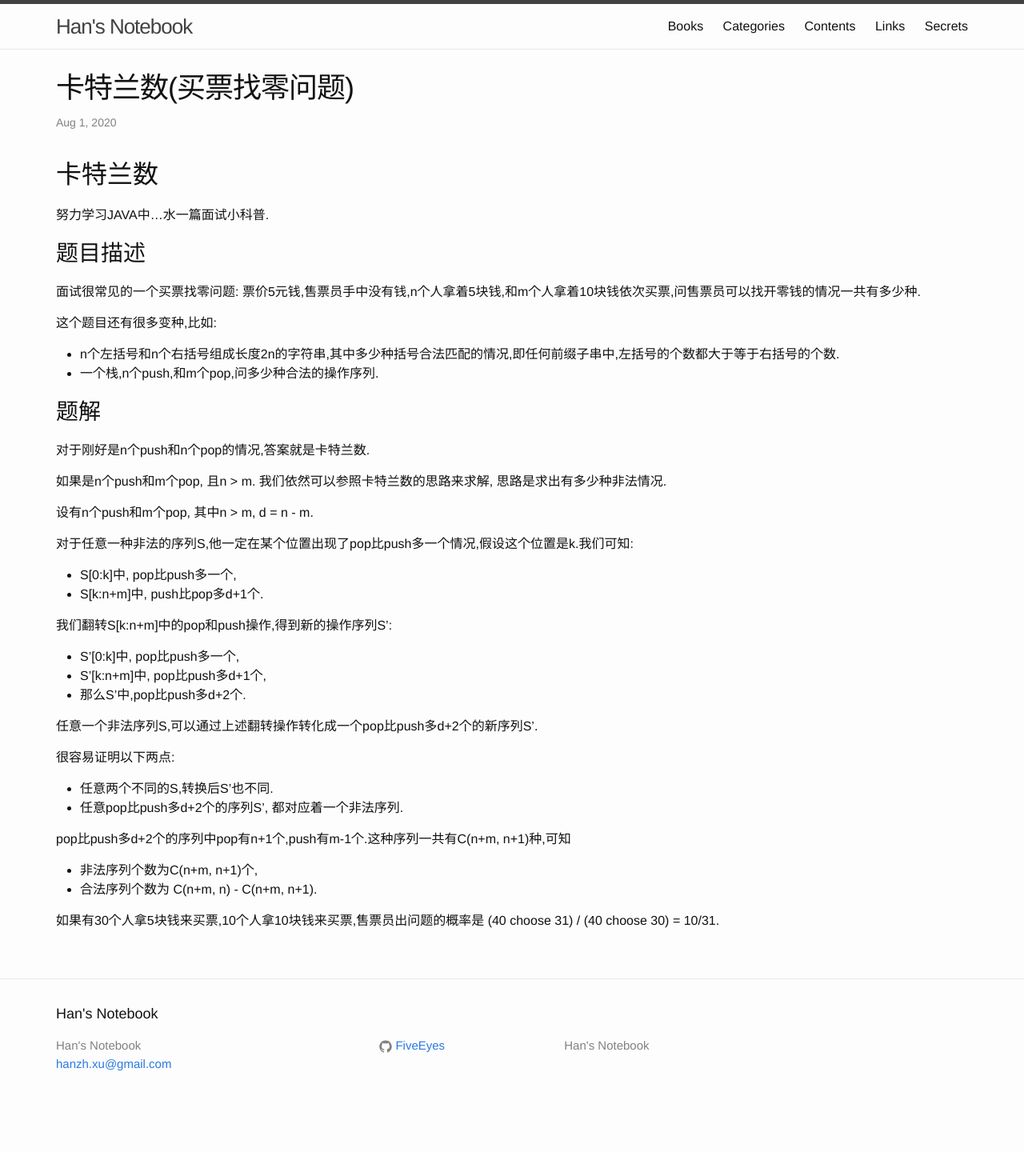
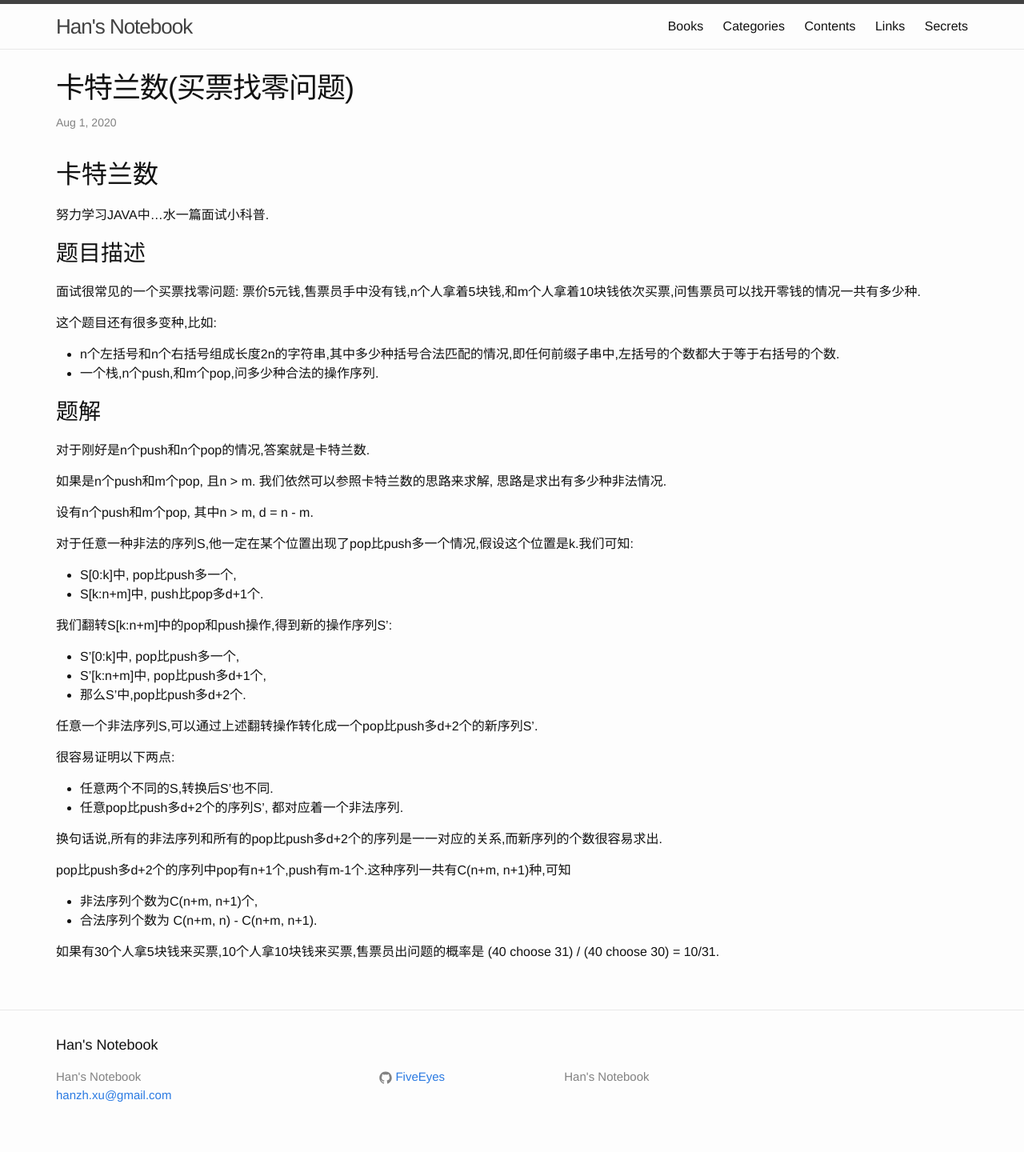
Before and after one commit to FiveEyes/FiveEyes.github.io, a Jekyll site: the page built from _posts/interview/2020-08-01-Catalan-Number.md, in a window 1280 px wide. Shown: the whole page at 80% size. Built offline with Jekyll 4.4.1, drawn with Linux system fonts in a browser that asks for light colours; before the commit the page ends 1401 px from its top, so only the background shows below that.

Commit message:
Update 2020-08-01-Catalan-Number.md

```diff
--- a/_posts/interview/2020-08-01-Catalan-Number.md
+++ b/_posts/interview/2020-08-01-Catalan-Number.md
@@ -40,6 +40,8 @@ categories: Interview
   - 任意两个不同的S,转换后S'也不同.
   - 任意pop比push多d+2个的序列S', 都对应着一个非法序列.
 
+换句话说,所有的非法序列和所有的pop比push多d+2个的序列是一一对应的关系,而新序列的个数很容易求出.
+
 pop比push多d+2个的序列中pop有n+1个,push有m-1个.这种序列一共有C(n+m, n+1)种,可知
   - 非法序列个数为C(n+m, n+1)个,
   - 合法序列个数为 C(n+m, n) - C(n+m, n+1).
```
